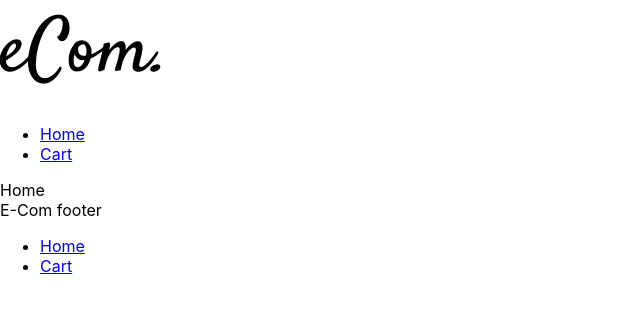
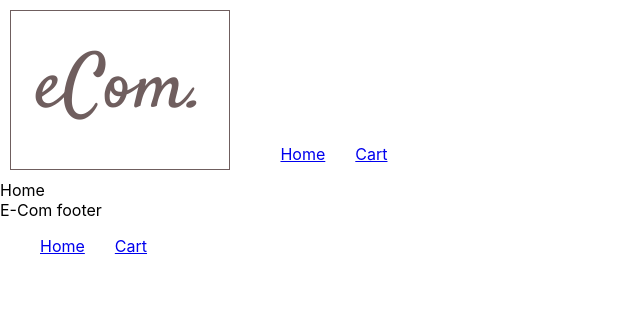
Before and after one commit to AbiyuTashoma/js-frameworks-ca, a React (Create React App) app: page / in a window 1280 px wide. Shown: the top 312 px of the page, without its empty margins (0-640 px from the left). Built offline with nearby package versions, Linux system fonts and the light colour scheme; a web font is replaced by a local one.

Commit message:
working on logo styling

```diff
--- a/src/components/methods/layout.jsx
+++ b/src/components/methods/layout.jsx
@@ -3,7 +3,7 @@ import { Link, Outlet } from "react-router-dom";
 
 function Nav() {
     return (
-        <ul>
+        <ul class="navigation">
             <li><Link to="/">Home</Link></li>
             <li><Link to="/cart">Cart</Link></li>
         </ul>
@@ -12,7 +12,7 @@ function Nav() {
 
 function Header() {
     return (
-        <header>
+        <header class="header-section">
             <div class="logo">eCom.</div>
             <Nav />
         </header>
--- a/src/components/styles/components/header.scss
+++ b/src/components/styles/components/header.scss
@@ -1,6 +1,29 @@
 .logo {
     font-family: "Satisfy", cursive;
-        font-weight: 400;
-        font-style: normal;
-        font-size: 75px;
+    font-weight: 400;
+    font-style: normal;
+    font-size: 75px;
+    color: $logo-color;
+    border: thin #6f5e5e solid;
+    width: min-content;
+    padding: 25px;
+    margin: 10px;
+    transition-property: background-color;
+    &:hover {
+        cursor: pointer;
+        background-color: gray;
+        transition-duration: 1s;
+    }
 }
+
+.header-section {
+    display: flex;
+    // justify-content: space-between;
+    align-items: flex-end;
+}
+
+.navigation {
+    list-style: none;
+    display: flex;
+    gap: 30px;
+}
--- a/src/components/styles/components/variables.scss
+++ b/src/components/styles/components/variables.scss
@@ -1 +1,3 @@
 @import url("https://fonts.googleapis.com/css2?family=Playwrite+TZ:wght@100..400&family=Satisfy&display=swap");
+
+$logo-color: #6f5e5e;
```
